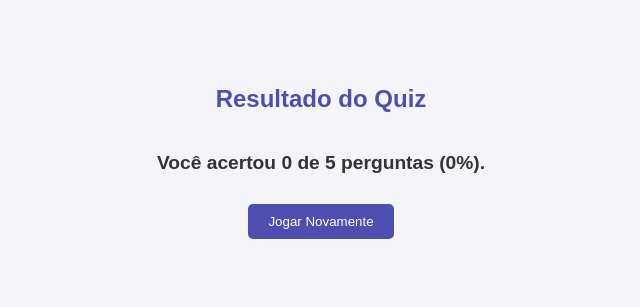
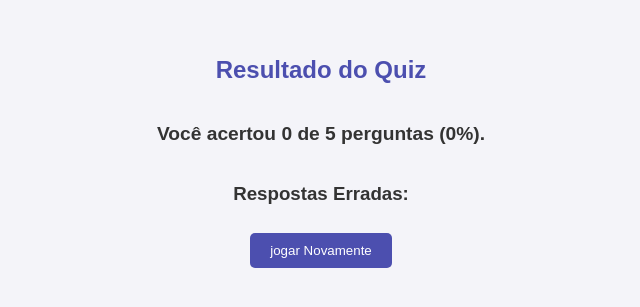
Before and after one commit to tuliossouza/quiz, a plain HTML site: page result.html in a window 1280 px wide. Shown: the part 243-550 px from the top of the page, without its empty margins (319-959 px from the left). Drawn offline with Linux system fonts and the light colour scheme.

Commit message:
Update result.html
Alteração para ter as respostas que foram erradas

```diff
--- a/result.html
+++ b/result.html
@@ -10,6 +10,10 @@
     <h2>Resultado do Quiz</h2>
     <p id="result"></p>
     <script src="script.js"></script>
-    <button type="button" onclick="previousQuestion('index.html')">Jogar Novamente</button>
+    <div>
+        <h3>Respostas Erradas:</h3>
+        <ul id="respostasErradas"></ul>
+    </div>
+    <button type="button" onclick="previousQuestion('index.html')">jogar Novamente</button>
 </body>
 </html>
```
